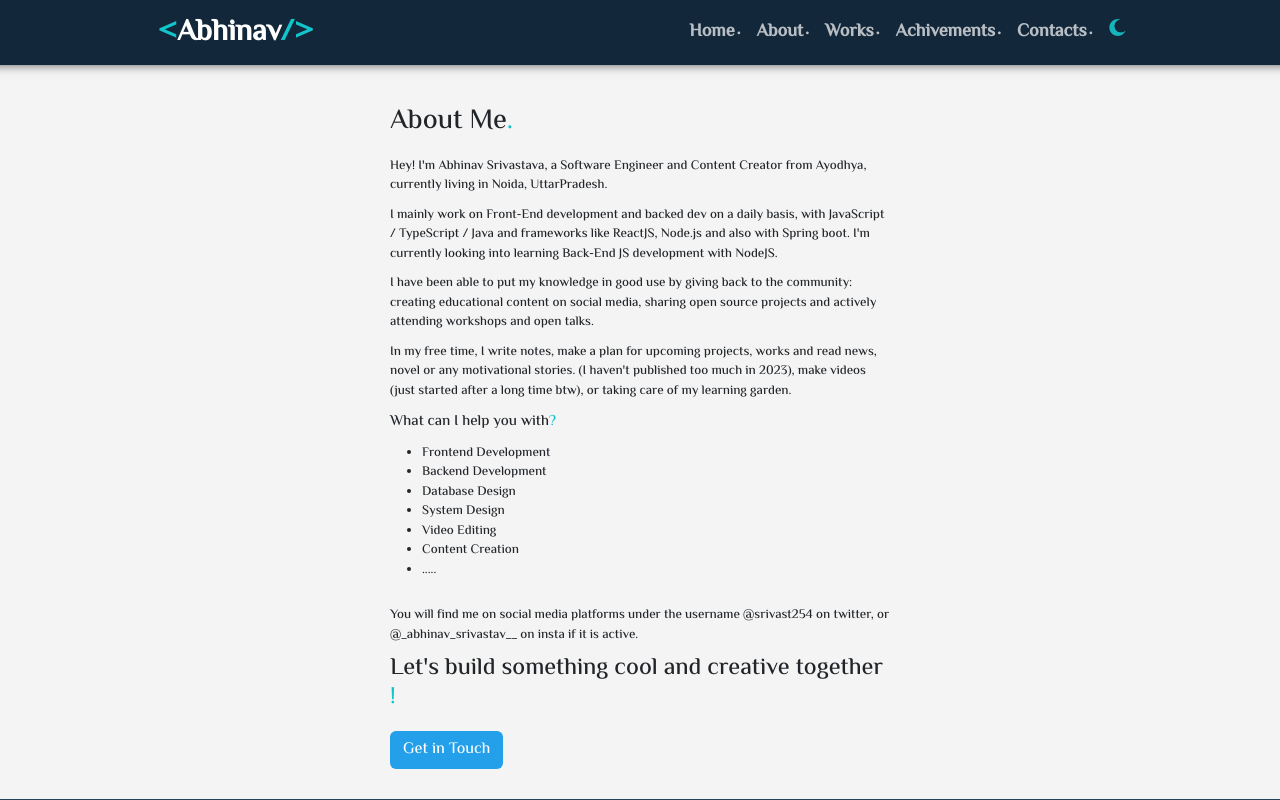
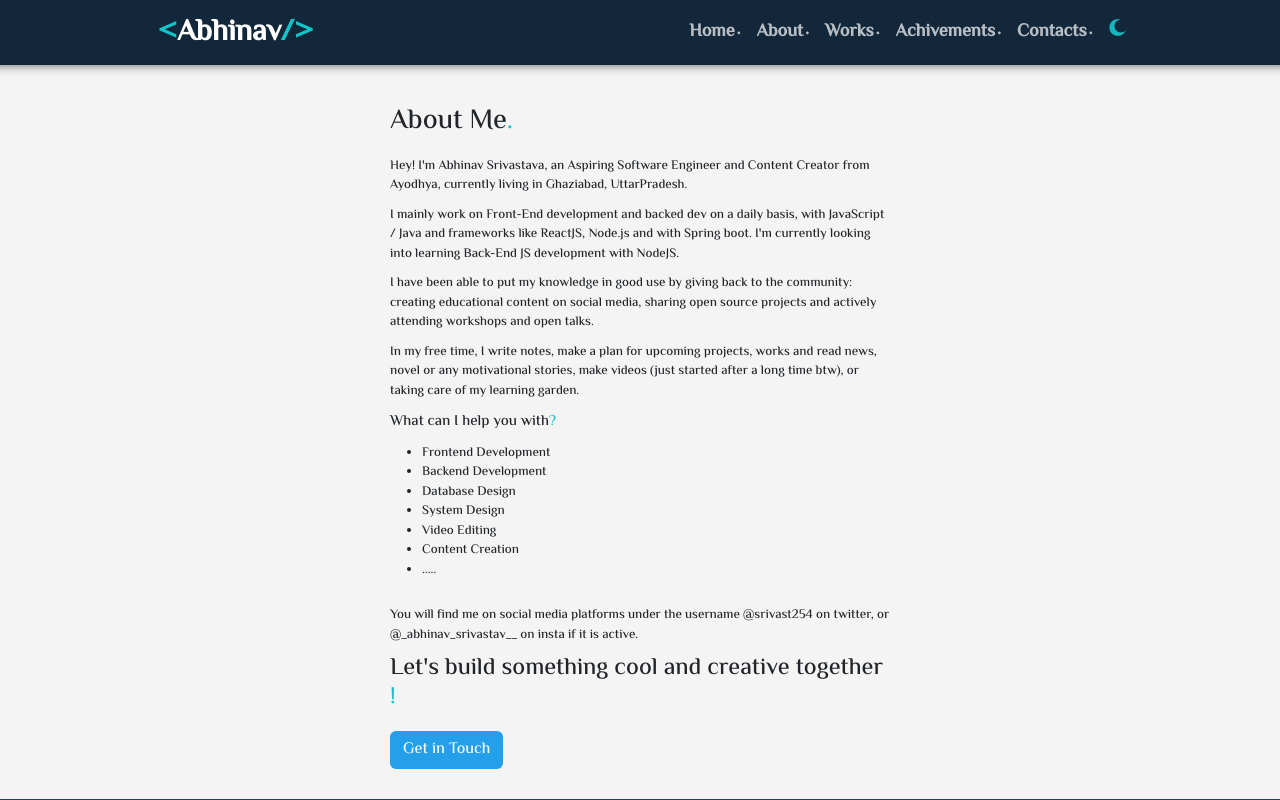
Before and after one commit to Abhinavrajsrivastav/AbhainavSrivastav, a React (Create React App) app: page /About in a window 1280 px wide. Shown: the top 800 px of the page. Built offline with nearby package versions, Linux system fonts and the light colour scheme.

Commit message:
10-03-2024-001

```diff
--- a/src/Components/About/About.jsx
+++ b/src/Components/About/About.jsx
@@ -9,10 +9,10 @@ const About = () => {
       <div className="about-body">
       <div className="abouts-me">
         <h3>About Me<span style={{color: 'rgb(18, 197, 202)'}}>.</span></h3>
-        <span style={{fontSize: '13px'}}>Hey! I'm Abhinav Srivastava, a Software Engineer and Content Creator from Ayodhya, currently living in Noida, UttarPradesh.</span>
-        <span style={{fontSize: '13px'}}>I mainly work on Front-End development and backed dev on a daily basis, with JavaScript / TypeScript / Java and frameworks like ReactJS, Node.js and also with Spring boot. I'm currently looking into learning Back-End JS development with NodeJS.</span>
+        <span style={{fontSize: '13px'}}>Hey! I'm Abhinav Srivastava, an Aspiring Software Engineer and Content Creator from Ayodhya, currently living in Ghaziabad, UttarPradesh.</span>
+        <span style={{fontSize: '13px'}}>I mainly work on Front-End development and backed dev on a daily basis, with JavaScript / Java and frameworks like ReactJS, Node.js and with Spring boot. I'm currently looking into learning Back-End JS development with NodeJS.</span>
         <span style={{fontSize: '13px'}}>I have been able to put my knowledge in good use by giving back to the community: creating educational content on social media, sharing open source projects and actively attending workshops and open talks.</span>
-        <span style={{fontSize: '13px'}}>In my free time, I write notes, make a plan for upcoming projects, works and read news, novel or any motivational stories. (I haven't published too much in 2023), make videos (just started after a long time btw), or taking care of my learning garden.</span>
+        <span style={{fontSize: '13px'}}>In my free time, I write notes, make a plan for upcoming projects, works and read news, novel or any motivational stories, make videos (just started after a long time btw), or taking care of my learning garden.</span>
       </div>
       <div className="My-Services">
         <span className="Service-Head" style={{fontSize: '15px'}}>What can I help you with<span style={{color: "rgb(18, 197, 202)"}}>?</span></span>
--- a/src/Components/Achivements/Achivements.jsx
+++ b/src/Components/Achivements/Achivements.jsx
@@ -15,7 +15,7 @@ const Achivements = () => {
         <AchivementsCard
             src={"./images/Achivements/gfg.png"}
             gitHub={""}
-            name={"0.8% at GFG In College with 400+ problems."}
+            name={"0.8% at GFG In College. solved 450+ problems at GFG and leetcode."}
             about={""}
             link={"https://auth.geeksforgeeks.org/user/abhirajsrivast254"}
             techs={["Java", "DSA", "Competitive Programming","C","Coding Contest"]}
@@ -23,7 +23,7 @@ const Achivements = () => {
           <AchivementsCard
             src={"./images/Achivements/github.png"}
             gitHub={""}
-            name={"590+ contributions on GitHub."}
+            name={"650+ contributions on GitHub."}
             about={""}
             link={"https://github.com/Abhinavrajsrivastav"}
             techs={["Java", "DSA", "Competitive Programming","C","Contribution","Open Source","Web Development","System Design","JavaScript","React.js","Node.js","Express.js","Spring Boot","OOP's"]}
@@ -71,7 +71,7 @@ const Achivements = () => {
           <AchivementsCard
             src={"./images/Achivements/Java_Script_Essential.png"}
             gitHub={""}
-            name={"Code Coquest 1.0 Cisco"}
+            name={"Javascript Essential 1.0 Cisco"}
             about={""}
             link={"https://drive.google.com/file/d/19v987x9nx0O0XD_WBcqjLh9DJimecdmP"}
             techs={["JavaScript", "Problem Solving", "DSA", "JavaScript fundamentals"]}
--- a/src/Components/Works/WorkPage.jsx
+++ b/src/Components/Works/WorkPage.jsx
@@ -15,7 +15,7 @@ const WorkPage = () => {
         <CardsPage src={"./images/Works/Cold-pay.png"} gitHub={"https://github.com/Abhinavrajsrivastav/React-Projects/tree/master/Musics/hinlish"} name={"HindLish"} about={"A music player collections of some best hindi and english music"} link={"https://healsync.onrender.com/"} toolImg={["react.png"]}/>
         <CardsPage src={"./images/Works/WheatherApp.png"} gitHub={"https://github.com/Abhinavrajsrivastav/SpringBootProjects/tree/main/WhetherApp/demo"} name={"Weather app"} about={"A weather application, gives real time weather update of any place"} link={"https://www.linkedin.com/posts/abhinav-raj-srivastav-599aaa1b2_javadevelopment-springboot-javascripts-activity-7149425500443017216-ut8D?utm_source=share&utm_medium=member_desktop"}  toolImg={["react.png","leaf.png"]}/>
         <CardsPage src={"./images/Works/Movie-Finder.png"} gitHub={"https://github.com/Abhinavrajsrivastav/SpringBootProjects/tree/main/moviefinder"} name={"Movie Finder"} about={"An youtube usecase, this app help user to find any movie available on yt. Efficient and no irrelevent content show"}  link={"https://www.linkedin.com/posts/abhinav-raj-srivastav-599aaa1b2_springboot-javascripts-java-activity-7155206688197758977-9tIt?utm_source=share&utm_medium=member_desktop"}toolImg={["react.png","leaf.png"]}/>
-        <CardsPage src={"./images/Works/CodeBuddi.png"} gitHub={"https://github.com/Abhinavrajsrivastav/SpringBootProjects/tree/main/OpenAi"} name={"Code Buddy"} about={"An Spring Ai and OpenAi based project, help programmers in their code to debug, write codes and will answer effectively."} link={""} toolImg={["chat-gpt.png","react.png","leaf.png"]}/>
+        <CardsPage src={"./images/Works/GeminiAi.png"} gitHub={"https://github.com/Abhinavrajsrivastav/SpringBootProjects/tree/main/OpenAi"} name={"Gemini Ai Clone"} about={"It is a Gemini UI and Functionality text-text response clone. An Spring Ai and Open Source project, help programmers in their code to debug, write codes and will answer effectively."} link={"https://clone-gemini.vercel.app/"} toolImg={["chat-gpt.png","react.png","leaf.png"]}/>
         <CardsPage src={"./images/Works/StdudentManage.png"} gitHub={"https://github.com/Abhinavrajsrivastav/SpringBootProjects/tree/main/StudentManagement_"} name={"Student Management System"} about={"Student Management System"}  link={""} toolImg={["react.png","leaf.png"]}/>
         <CardsPage src={"./images/Works/Musics.png"} gitHub={"https://github.com/Abhinavrajsrivastav/React-Projects/tree/master/Musics/mymusics"} name={"New Word"} about={"A music player collections of some best Arman malik's songs."} link={""} toolImg={["react.png"]}/>
         {/* https://moonlit-faun-712a3e.netlify.app/ */}
```
Also changed, not shown: public/images/Works/GeminiAi.png (added).
